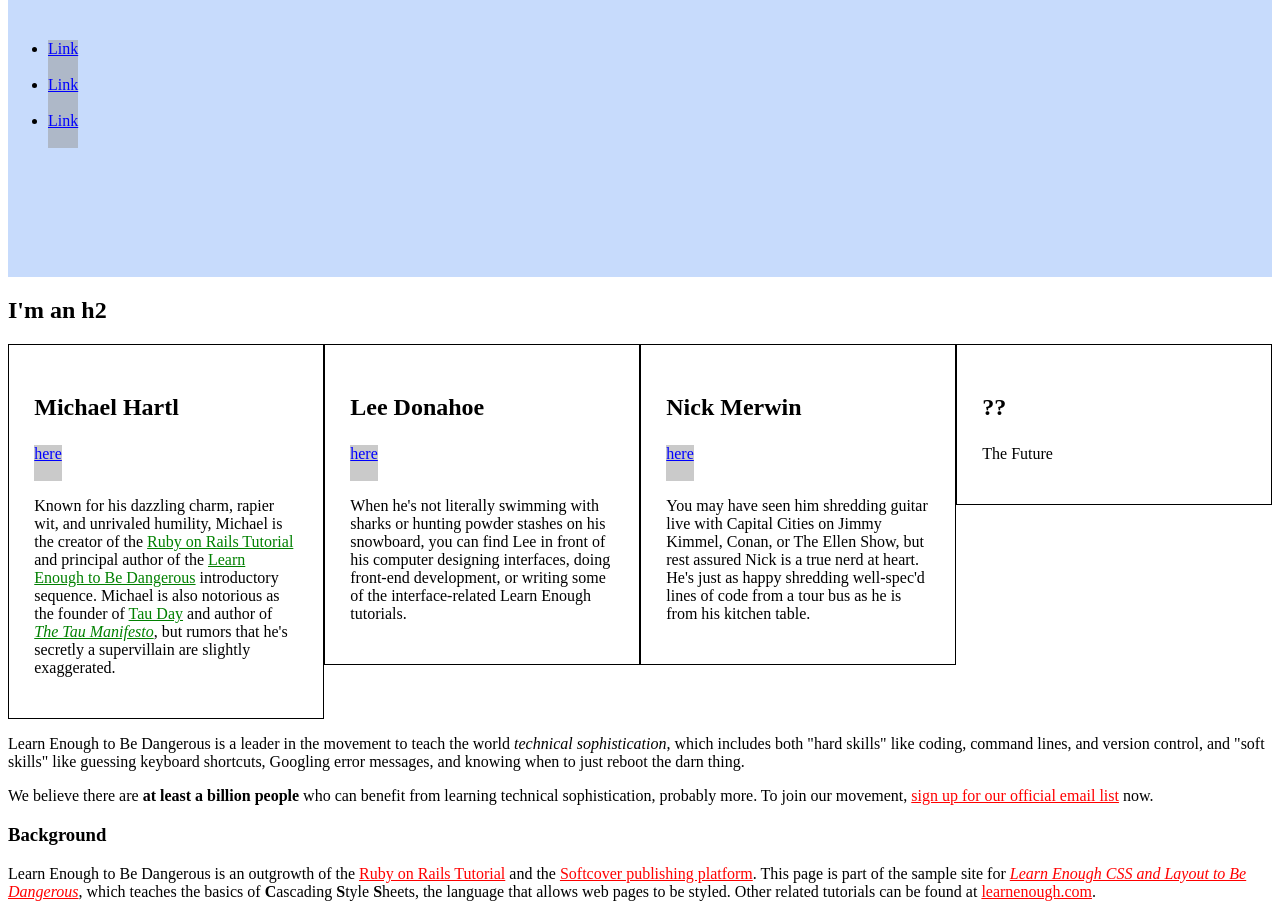
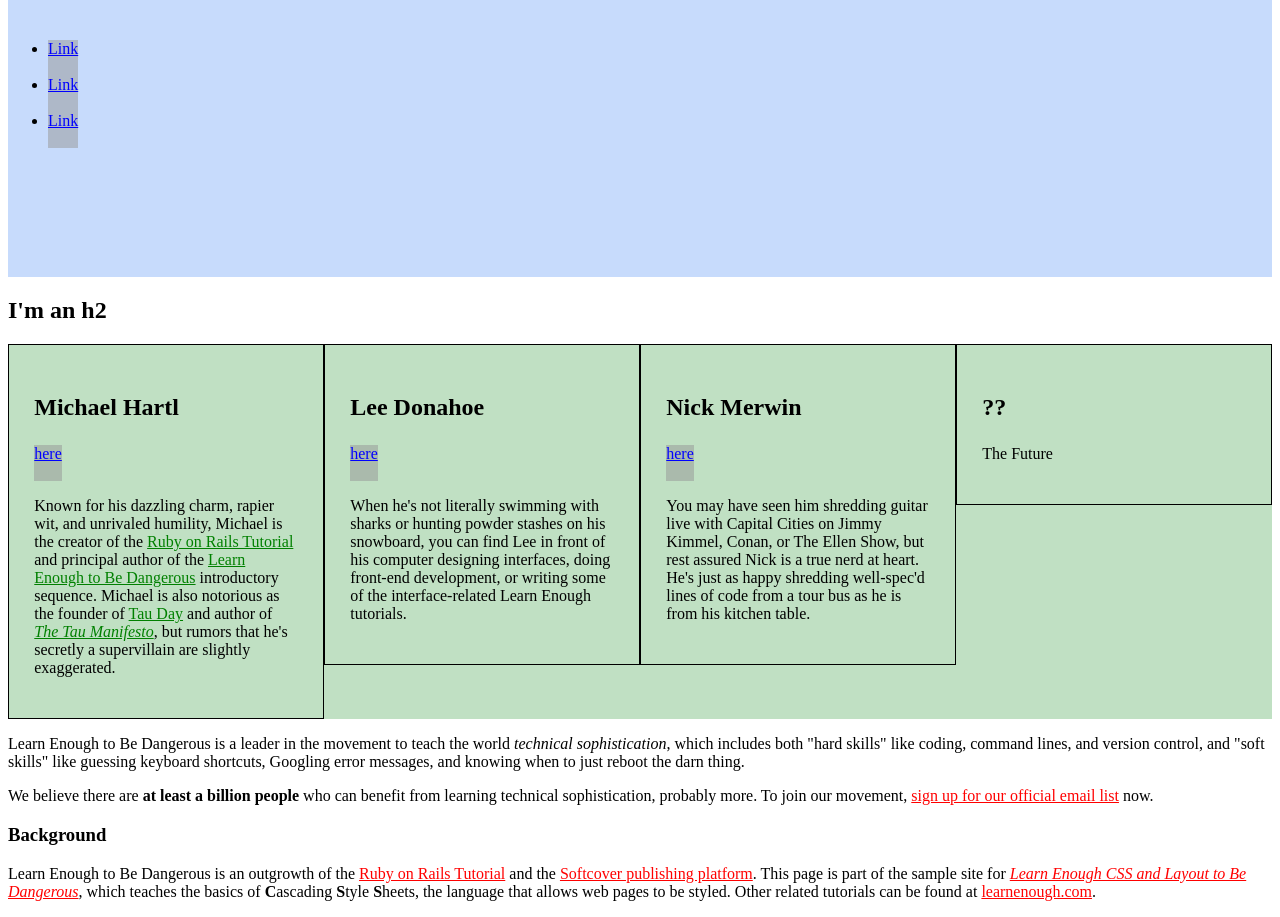
Before and after one commit to rodkwithnasa/rodkwithnasa.github.io, a plain HTML site: page index.html in a window 1280 px wide. Shown: the part 131-1048 px from the top of the page. Drawn offline with Linux system fonts and the light colour scheme.

Commit message:
Add exercise chapter 4.4

```diff
--- a/index.html
+++ b/index.html
@@ -29,16 +29,12 @@
 
       /* BIO STYLES */
       .bio-wrapper {
+	background-color: #c0e0c3;
         font-size: 24px;
+	height 20px;
+	overflow: hidden;
       }
-.bio-wrapper:after {
-  visibility: hidden;
-  display: block;
-  font-size: 0;
-  content: " ";
-  clear: both;
-  height: 0;
-}
+
       .bio-box {
         border: 1px solid black;
 	box-sizing: border-box;
```
